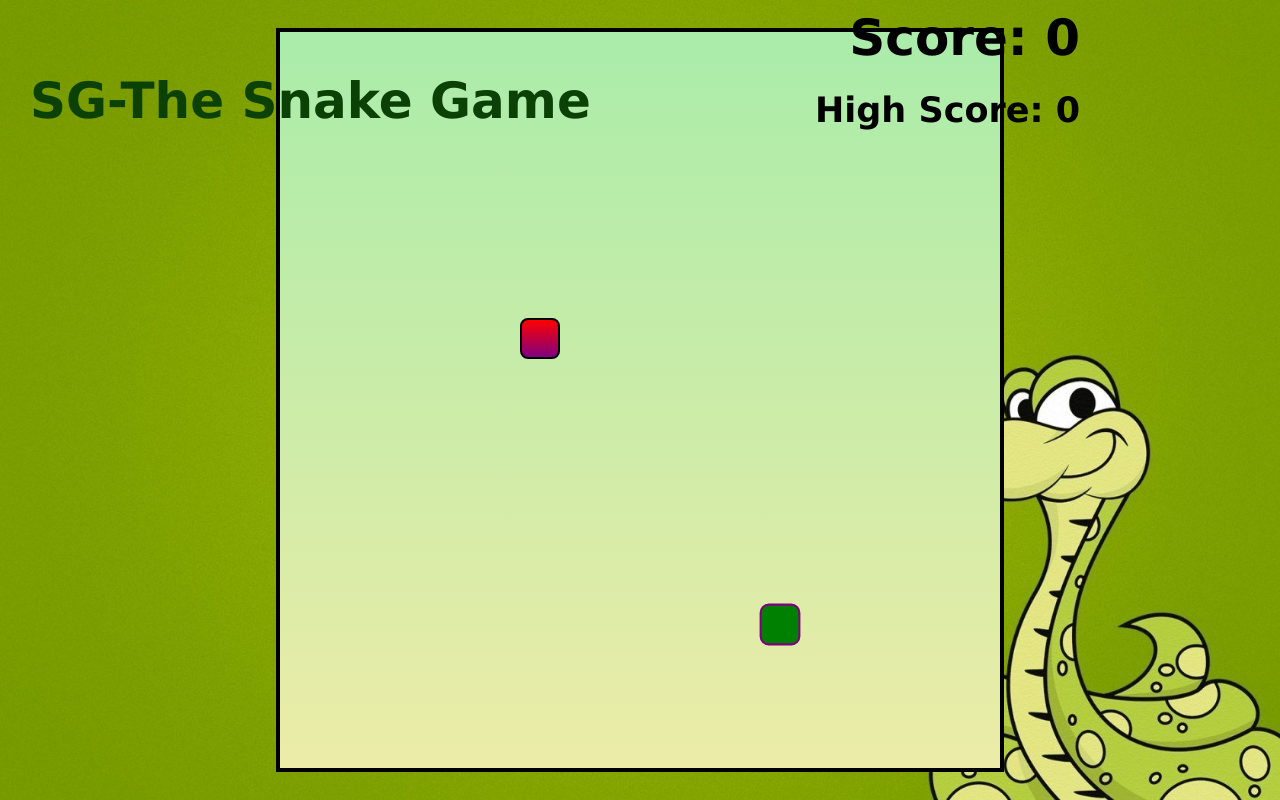
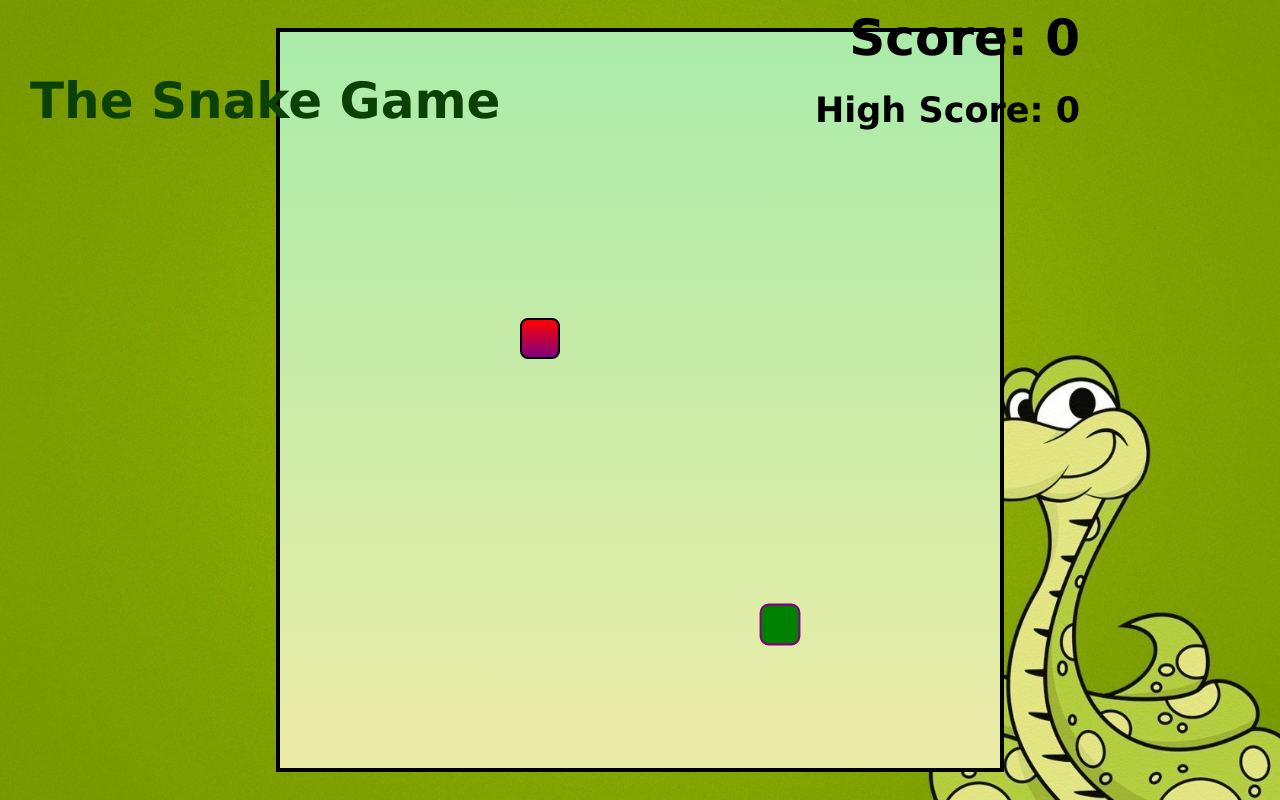
Before and after one commit to Shrustivaidya/The-Snake-Game, a plain HTML site: page index.html in a window 1280 px wide. Drawn offline with Linux system fonts and the light colour scheme.

Commit message:
Uichanges

```diff
--- a/index.html
+++ b/index.html
@@ -9,7 +9,7 @@
 </head>
 <body>
     <div class="body">
-        <div id="heading">SG-The Snake Game</div>
+        <div id="heading">The Snake Game</div>
         <div id="scoreBox">Score: 0</div>
         <div id="hiscoreBox"> High Score: 0</div>
         <div id="board"></div>
```
